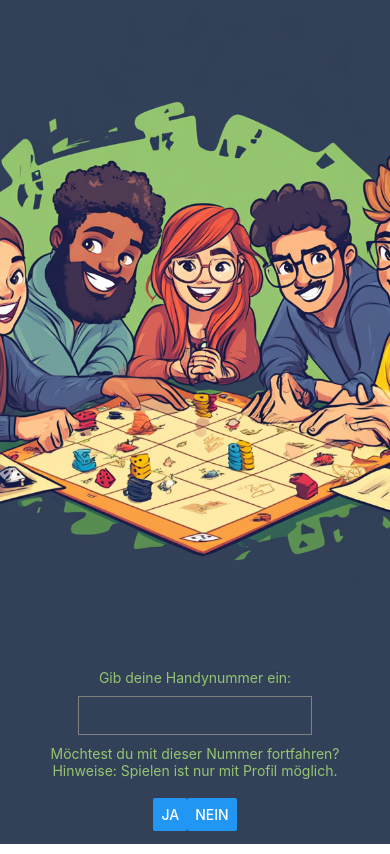
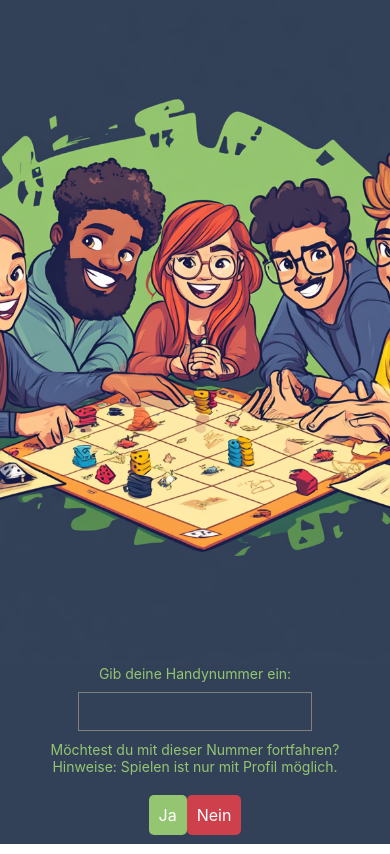
Before and after one commit to Dr4gon/positive_guessing_game, a React Native app in the folder app/: screen / in a window 390 px wide. Built offline with nearby package versions, Linux system fonts and the light colour scheme.

Commit message:
Change button colors to guide user

```diff
--- a/app/App.js
+++ b/app/App.js
@@ -1,6 +1,13 @@
 import { StatusBar } from "expo-status-bar";
 import React, { useState } from "react";
-import { Image, StyleSheet, Text, View, Button, TextInput } from "react-native";
+import {
+  Image,
+  StyleSheet,
+  Text,
+  View,
+  TouchableOpacity,
+  TextInput,
+} from "react-native";
 
 export default function App() {
   const [phoneNumber, setPhoneNumber] = useState("");
@@ -28,8 +35,12 @@
         Hinweise: Spielen ist nur mit Profil möglich.
       </Text>
       <View style={styles.buttonContainer}>
-        <Button title="Ja" onPress={handleSubmit} />
-        <Button title="Nein" onPress={handleSubmit} />
+        <TouchableOpacity style={styles.buttonYes} onPress={handleSubmit}>
+          <Text style={styles.buttonText}>Ja</Text>
+        </TouchableOpacity>
+        <TouchableOpacity style={styles.buttonNo} onPress={handleSubmit}>
+          <Text style={styles.buttonText}>Nein</Text>
+        </TouchableOpacity>
       </View>
       <StatusBar style="auto" />
     </View>
@@ -67,4 +78,18 @@
     width: "60%",
     paddingHorizontal: 10,
   },
+  buttonText: {
+    color: "#fff",
+    fontSize: 16,
+  },
+  buttonYes: {
+    backgroundColor: "#94C671",
+    padding: 10,
+    borderRadius: 5,
+  },
+  buttonNo: {
+    backgroundColor: "#CF404D",
+    padding: 10,
+    borderRadius: 5,
+  },
 });
```
